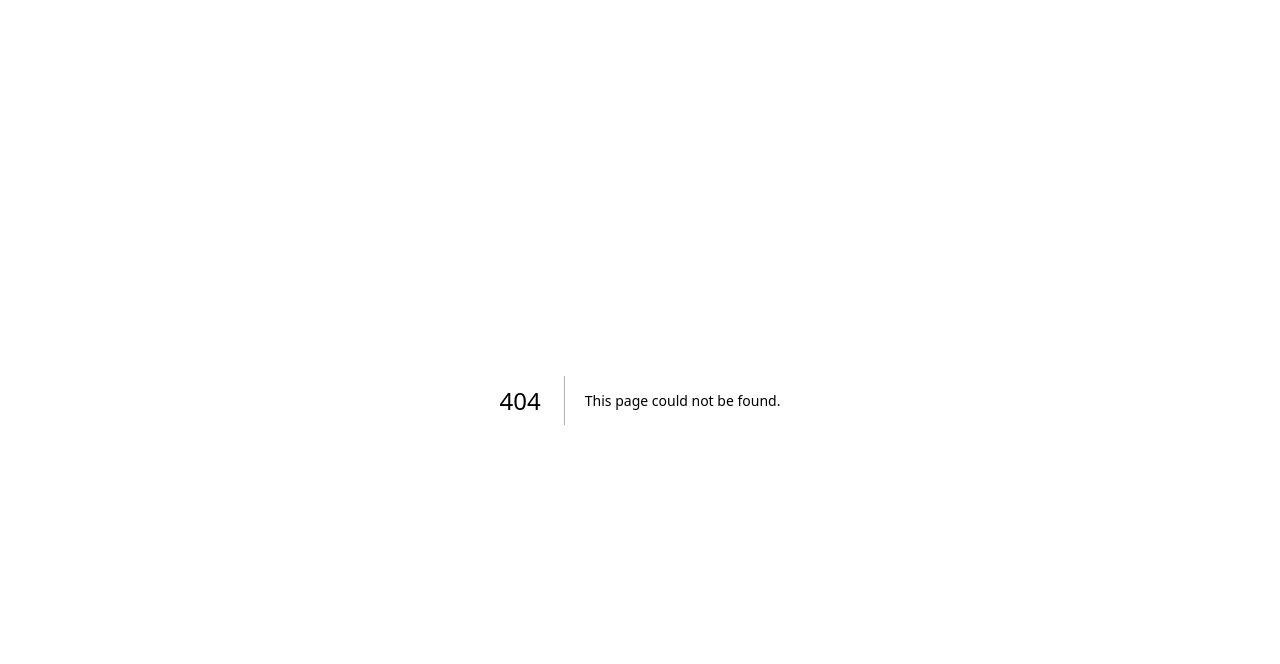
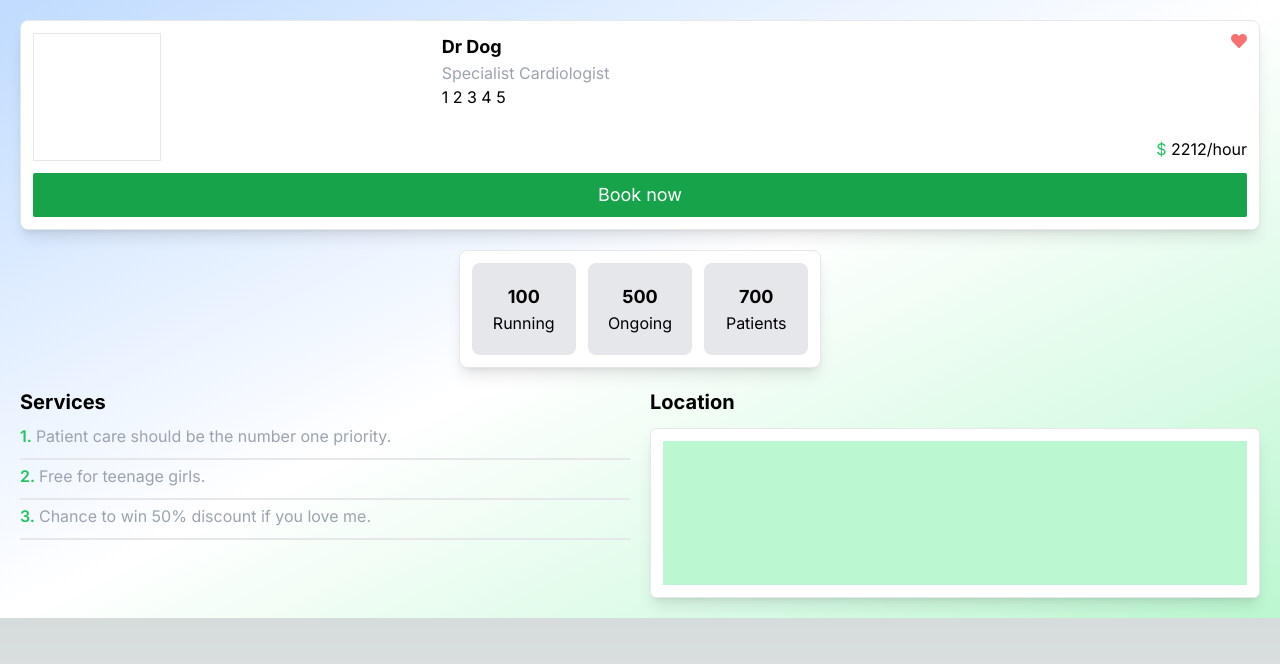
Before and after one commit to quangphuchoctapit/doctor-app-frontend, a Next.js app: page /doctor/1 in a window 1280 px wide. Before the commit this address had no page. Shown: the top 664 px of the page. Built offline with nearby package versions, Linux system fonts and the light colour scheme.

Commit message:
doctor detail

```diff
--- a/src/app/components/CategoriesCollection.tsx
+++ b/src/app/components/CategoriesCollection.tsx
@@ -1,5 +1,8 @@
 'use client'
 import React from 'react'
+import { CgMediaLive } from "react-icons/cg";
+import { useRouter } from 'next/navigation';
+
 
 interface ICategoriesCollectionProps {
     topic: string
@@ -11,6 +14,7 @@ interface ICategoriesCollectionProps {
 }
 
 const CategoriesCollection = ({ topic, data }: ICategoriesCollectionProps) => {
+    let router = useRouter()
     const sizeCards = () => {
         let size = ''
         if (topic === 'Live Doctors') {
@@ -45,6 +49,16 @@ const CategoriesCollection = ({ topic, data }: ICategoriesCollectionProps) => {
         return size
     }
 
+    const handleRedirect = () => {
+        if (topic === 'Featured Doctors' || topic === 'Popular Doctors') {
+            router.push('/doctor/3')
+            return
+        }
+        else {
+            return
+        }
+    }
+
     return (
         <div className="flex flex-col gap-3 mt-3">
             <div className="flex justify-between items-center">
@@ -55,6 +69,7 @@ const CategoriesCollection = ({ topic, data }: ICategoriesCollectionProps) => {
                 {[1, 2, 3, 4, 5, 6, 7, 8, 9, 10].map((item, index) => (
                     <div
                         key={index}
+                        onClick={() => handleRedirect()}
                         className={sizeCards()}
                     >
                         {topic === 'Featured Doctors' ?
@@ -64,7 +79,7 @@ const CategoriesCollection = ({ topic, data }: ICategoriesCollectionProps) => {
                             </div>) : null
                         }
                         {data?.isLive &&
-                            <div className="absolute top-2 right-2 rounded-lg bg-red-500 px-2 text-white">o Live</div>
+                            <div className="absolute top-2 right-2 rounded-lg bg-red-500 px-2 text-white whitespace-nowrap flex items-center gap-1"><span className='text-white'><CgMediaLive size={10} /></span> Live</div>
                         }
                         <div className={sizeImgCards()}>
                             <img src={data?.image} alt={topic} className={topic === 'Featured Doctors' ? "w-full h-full object-cover rounded-full " : "w-full h-full object-cover"}></img>
--- a/src/app/components/NavBar.tsx
+++ b/src/app/components/NavBar.tsx
@@ -5,14 +5,14 @@ const NavBar = () => {
     return (
         <header className="w-full bg-black text-white">
             <div className="container mx-auto flex justify-between items-center">
-                <div className="flex items-center gap-3 w-full">
-                    <div className="block hover:bg-gray-300 py-4 px-3 cursor-pointer hover:text-black hover:duration-200">Home</div>
-                    <div className="hidden sm:block hover:bg-gray-300 py-4 px-3 cursor-pointer hover:text-black hover:duration-200">Admin</div>
-                    <div className="hidden sm:block hover:bg-gray-300 py-4 px-3 cursor-pointer hover:text-black hover:duration-200">All Doctors</div>
-                    <div className="hidden sm:block hover:bg-gray-300 py-4 px-3 cursor-pointer hover:text-black hover:duration-200">My Appointments</div>
+                <div className="flex items-center gap-3 w-full overflow-hidden">
+                    <div className="block hover:bg-gray-300 h-full px-3 py-4 cursor-pointer hover:text-black hover:duration-200">Home</div>
+                    <div className="hidden sm:block hover:bg-gray-300 h-full py-4 px-3 cursor-pointer hover:text-black hover:duration-200">Admin</div>
+                    <div className="hidden sm:block whitespace-nowrap hover:bg-gray-300 h-full py-4 px-3 cursor-pointer hover:text-black hover:duration-200">All Doctors</div>
+                    <div className="hidden sm:block whitespace-nowrap hover:bg-gray-300 h-full py-4 px-3 cursor-pointer hover:text-black hover:duration-200">My Appointments</div>
                 </div>
 
-                <div className="hidden md:block w-full ml-10 md:ml-20">
+                <div className="hidden lg:block w-full ml-10 md:ml-20">
                     <input type="text" placeholder='Search...' className='bg-white text-black px-4 py-2 outline-none rounded border' />
                 </div>
                 <Link href='/login' className="px-3">Logout</Link>
--- /dev/null
+++ b/src/app/doctor/[doctorid]/page.tsx
@@ -0,0 +1,83 @@
+import React from 'react'
+import { FaHeart } from "react-icons/fa";
+const DoctorDetail = () => {
+    return (
+        <div className='bg-gradient-to-br from-blue-200 via-white to-green-200 w-full'>
+            <div className="flex flex-col gap-5 mx-5 py-5">
+
+                {/* intro */}
+                <div className="shadow-lg border rounded-lg bg-white p-3 flex flex-col">
+                    <div className="grid grid-cols-3 gap-3 text-black">
+                        <div className="col-span-1">
+                            <div className="bg-green border w-20 sm:h-32 h-20 sm:w-32 gap-3"></div>
+                        </div>
+                        <div className="col-span-2 flex gap-3 justify-between">
+                            <div className="flex flex-col ">
+                                <h3 className='sm:text-lg font-bold'>Dr Dog</h3>
+                                <p className='text-gray-400 max-sm:text-xs'>Specialist Cardiologist</p>
+                                <div className="max-sm:text-sm">1 2 3 4 5</div>
+                            </div>
+                            <div className="flex flex-col justify-between items-end">
+                                <div className="max-sm:text-sm text-red-400"><FaHeart /></div>
+                                <div className="max-sm:text-sm"><span className='text-green-500'>${' '}</span>2212/hour</div>
+                            </div>
+                        </div>
+                    </div>
+                    <div className="w-full flex items-center justify-center mt-3">
+                        <button className='w-full rounded-sm py-2 bg-green-600 text-white text-lg'>Book now</button>
+                    </div>
+                </div>
+
+
+                {/* achievements */}
+                <div className="w-full flex justify-center">
+                    <div className="bg-white rounded-lg shadow-lg border p-3 grid gap-3 grid-cols-3">
+                        <div className="p-5 rounded-lg bg-gray-200 flex flex-col items-center text-black">
+                            <h2 className='font-bold text-lg'>100</h2>
+                            <p>Running</p>
+                        </div>
+                        <div className="p-5 rounded-lg bg-gray-200 flex flex-col items-center text-black">
+                            <h2 className='font-bold text-lg'>500</h2>
+                            <p>Ongoing</p>
+                        </div>
+                        <div className="p-5 rounded-lg bg-gray-200 flex flex-col items-center text-black">
+                            <h2 className='font-bold text-lg'>700</h2>
+                            <p>Patients</p>
+                        </div>
+                    </div>
+                </div>
+
+                {/* Services */}
+                <div className="w-full flex flex-col gap-3 text-black">
+                    <div className="grid grid-cols-1 md:grid-cols-2 gap-5">
+                        <div className="">
+                            <h2 className='text-xl font-bold'>Services</h2>
+                            <div className="flex gap-1  relative py-2">
+                                <div className="absolute w-full -bottom-1 h-0.5 bg-gray-200"></div>
+                                <span className='text-green-500 font-semibold'>1.</span><p className='text-gray-400'>Patient care should be the number one priority.</p>
+                            </div>
+                            <div className="flex gap-1  relative py-2">
+                                <div className="absolute w-full -bottom-1 h-0.5 bg-gray-200"></div>
+                                <span className='text-green-500 font-semibold'>2.</span><p className='text-gray-400'>Free for teenage girls.</p>
+                            </div>
+                            <div className="flex gap-1  relative py-2">
+                                <div className="absolute w-full -bottom-1 h-0.5 bg-gray-200"></div>
+                                <span className='text-green-500 font-semibold'>3.</span><p className='text-gray-400'>Chance to win 50% discount if you love me.</p>
+                            </div>
+                        </div>
+                        <div className="">
+                            <h2 className='text-xl font-bold'>Location</h2>
+                            <div className="w-full mt-3 flex items-center justify-center">
+                                <div className="bg-white p-3 h-full rounded-md w-full shadow-lg border">
+                                    <div className="bg-green-200 h-48 sm:h-36 w-full"></div>
+                                </div>
+                            </div>
+                        </div>
+                    </div>
+                </div>
+            </div>
+        </div>
+    )
+}
+
+export default DoctorDetail
--- a/src/app/page.tsx
+++ b/src/app/page.tsx
@@ -3,6 +3,7 @@ import React from 'react'
 import NavBar from './components/NavBar'
 import CategoriesCollection from './components/CategoriesCollection'
 import Footer from './components/Footer'
+import { FaRegBell } from "react-icons/fa";
 
 const Home = () => {
   return (
@@ -16,11 +17,11 @@ const Home = () => {
         <div className="flex flex-col gap-5">
 
           {/* top home */}
-          <div className="flex justify-between">
+          <div className="flex justify-between mt-5">
             <div className="flex flex-col justify-center items-center gap-3">
-              <div className="">Location</div>
+              <div className="p-2 rounded ">139 Nguyen Cong Tru, Bao Loc</div>
             </div>
-            <div className="flex  justify-center ">bell</div>
+            <div className=" w-12 h-12 flex items-center rounded border justify-center "><FaRegBell /></div>
           </div>
 
           {/* live doctors */}
```
Also changed, not shown: package.json (+5 -4 lines), 1 other file (tests, documents, lock files or other folders).
